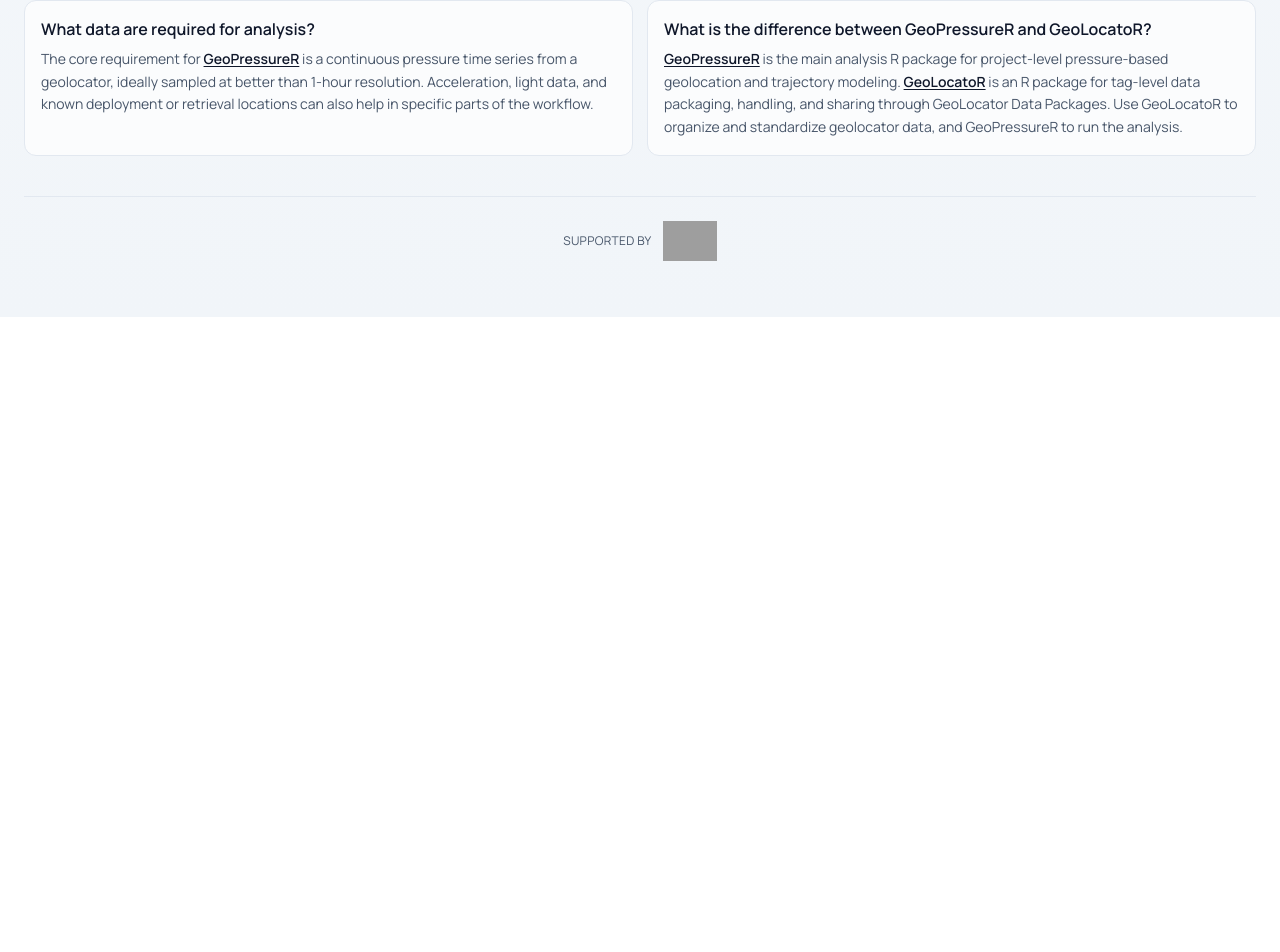
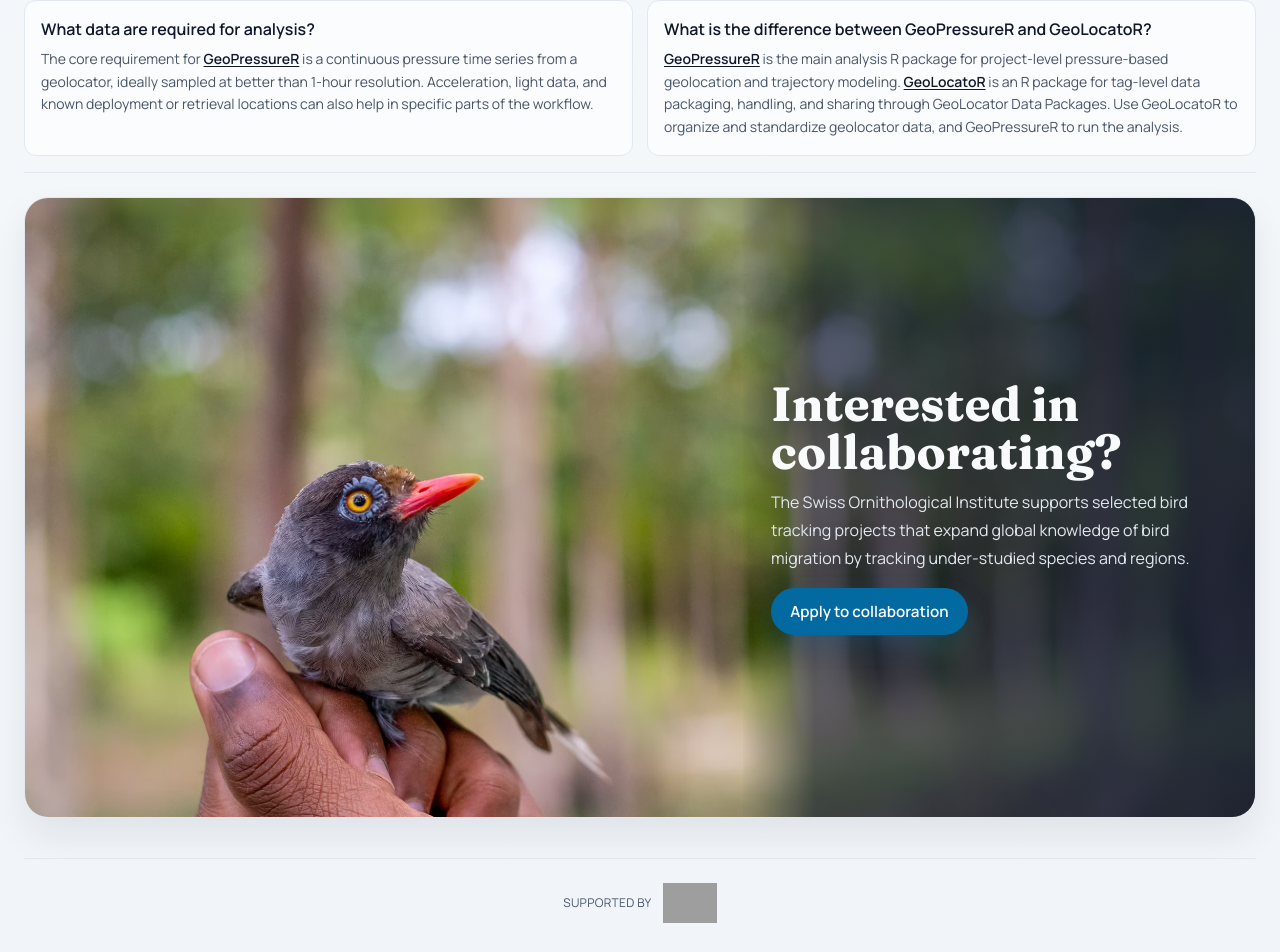
Before and after one commit to GeoPressure/geopressure.github.io, a Vue app: page / in a window 1280 px wide. Shown: the part 1225-2177 px from the top of the page. Before the commit the page ends 1542 px from the top, so only its background shows below. Built offline with nearby package versions, Linux system fonts and the light colour scheme; grey boxes are pictures that could not be loaded.

Commit message:
Add collaboration hero

```diff
--- a/src/App.vue
+++ b/src/App.vue
@@ -225,16 +225,60 @@ const formatStars = (value) => {
           </article>
         </div>
       </section>
+
+      <section
+        class="hero-banner-section"
+        aria-labelledby="collaboration-title"
+      >
+        <div class="hero-banner">
+        <div class="hero-banner-media">
+          <img
+            src="/hero.avif"
+            alt="Bird tracking fieldwork"
+            class="hero-banner-image"
+            loading="lazy"
+            decoding="async"
+          />
+        </div>
+
+        <div class="hero-banner-copy">
+          <div class="space-y-3">
+            <h2
+              id="collaboration-title"
+              class="font-serif text-5xl hero-banner-title"
+            >
+              Interested in collaborating?
+            </h2>
+            <p class="text-base leading-7 hero-banner-text">
+              The Swiss Ornithological Institute supports selected bird
+              tracking projects that expand global knowledge of bird migration
+              by tracking under-studied species and regions.
+            </p>
+          </div>
+
+          <div>
+            <a
+              href="https://geopressure.org/GeoCollabForm/"
+              target="_blank"
+              rel="noopener noreferrer"
+              class="hero-cta"
+            >
+              Apply to collaboration
+            </a>
+          </div>
+        </div>
+        </div>
+      </section>
     </main>
 
     <footer class="mt-10 flex justify-center border-t border-slate-200 pt-6">
       <a
-        href="https://www.vogelwarte.ch/en/"
+        href="https://www.vogelwarte.ch/en/projects/geocollab/"
         target="_blank"
         rel="noopener noreferrer"
         class="inline-flex items-center gap-3 text-center text-slate-600 transition hover:text-slate-900"
       >
-        <span class="text-xs uppercase tracking-wide">Supported by</span>
+        <span class="text-xs uppercase tracking-wide">supported by</span>
         <img
           src="https://www.vogelwarte.ch/wp-content/uploads/2023/10/logo.svg"
           alt="Swiss Ornithological Institute (Vogelwarte) logo"
--- a/src/data/projects.json
+++ b/src/data/projects.json
@@ -228,7 +228,7 @@
       "name": "GeoMagR",
       "description": "Geolocation by Magnetic Field",
       "logo": "/logos/geomagr.png",
-      "homepage": "http://geopressure.org/GeoMag/",
+      "homepage": "https://geopressure.org/GeoMagR/",
       "github": "https://github.com/GeoPressure/GeoMagR",
       "stars": 0,
       "fullName": "GeoPressure/GeoMagR",
--- a/src/style.css
+++ b/src/style.css
@@ -197,6 +197,76 @@ a {
   color: rgb(3 105 161);
 }
 
+.hero-banner-section {
+  margin-top: 2rem;
+  border-top: 1px solid rgb(226 232 240);
+  padding-top: 1.5rem;
+}
+
+.hero-banner {
+  position: relative;
+  overflow: hidden;
+  border-radius: 1.5rem;
+  border: 1px solid rgb(226 232 240);
+  box-shadow: 0 18px 36px rgb(15 23 42 / 0.08);
+}
+
+.hero-banner-copy {
+  position: absolute;
+  inset: auto 0 0 0;
+  display: flex;
+  flex-direction: column;
+  align-items: flex-start;
+  gap: 1rem;
+  padding: 1.1rem 1.25rem;
+  background:
+    linear-gradient(180deg, rgb(15 23 42 / 0.06), rgb(15 23 42 / 0.72) 34%, rgb(15 23 42 / 0.84));
+}
+
+.hero-banner-title {
+  color: rgb(248 250 252);
+}
+
+.hero-cta {
+  display: inline-flex;
+  align-items: center;
+  justify-content: center;
+  border-radius: 9999px;
+  background: rgb(3 105 161);
+  padding: 0.8rem 1.2rem;
+  color: #fff;
+  font-size: 0.95rem;
+  font-weight: 600;
+  box-shadow: 0 10px 24px rgb(3 105 161 / 0.22);
+  transition:
+    transform 180ms ease,
+    background-color 180ms ease,
+    box-shadow 180ms ease;
+}
+
+.hero-cta:hover,
+.hero-cta:focus-visible {
+  transform: translateY(-1px);
+  background: rgb(2 132 199);
+  box-shadow: 0 14px 28px rgb(2 132 199 / 0.28);
+}
+
+.hero-banner-text {
+  color: rgb(226 232 240);
+}
+
+.hero-banner-media {
+  min-height: 16rem;
+}
+
+.hero-banner-image {
+  display: block;
+  height: 100%;
+  width: 100%;
+  object-fit: cover;
+  object-position: center;
+}
+
 .mx-auto { margin-left: auto; margin-right: auto; }
 .mb-8 { margin-bottom: 2rem; }
 .mt-0\.5 { margin-top: 0.125rem; }
@@ -311,6 +381,10 @@ a {
     height: 3.75rem;
     width: 3.75rem;
   }
+
+  .hero-banner-copy {
+    padding: 1.25rem 1.5rem;
+  }
 }
 
 @media (min-width: 1024px) {
@@ -320,4 +394,13 @@ a {
   .faq-grid {
     grid-template-columns: repeat(2, minmax(0, 1fr));
   }
+
+  .hero-banner-copy {
+    inset: 0 0 0 auto;
+    width: min(32rem, 46%);
+    justify-content: center;
+    padding: 1.5rem 1.75rem;
+    background:
+      linear-gradient(90deg, rgb(15 23 42 / 0.02), rgb(15 23 42 / 0.62) 14%, rgb(15 23 42 / 0.86));
+  }
 }
```
Also changed, not shown: public/hero.avif (added).
